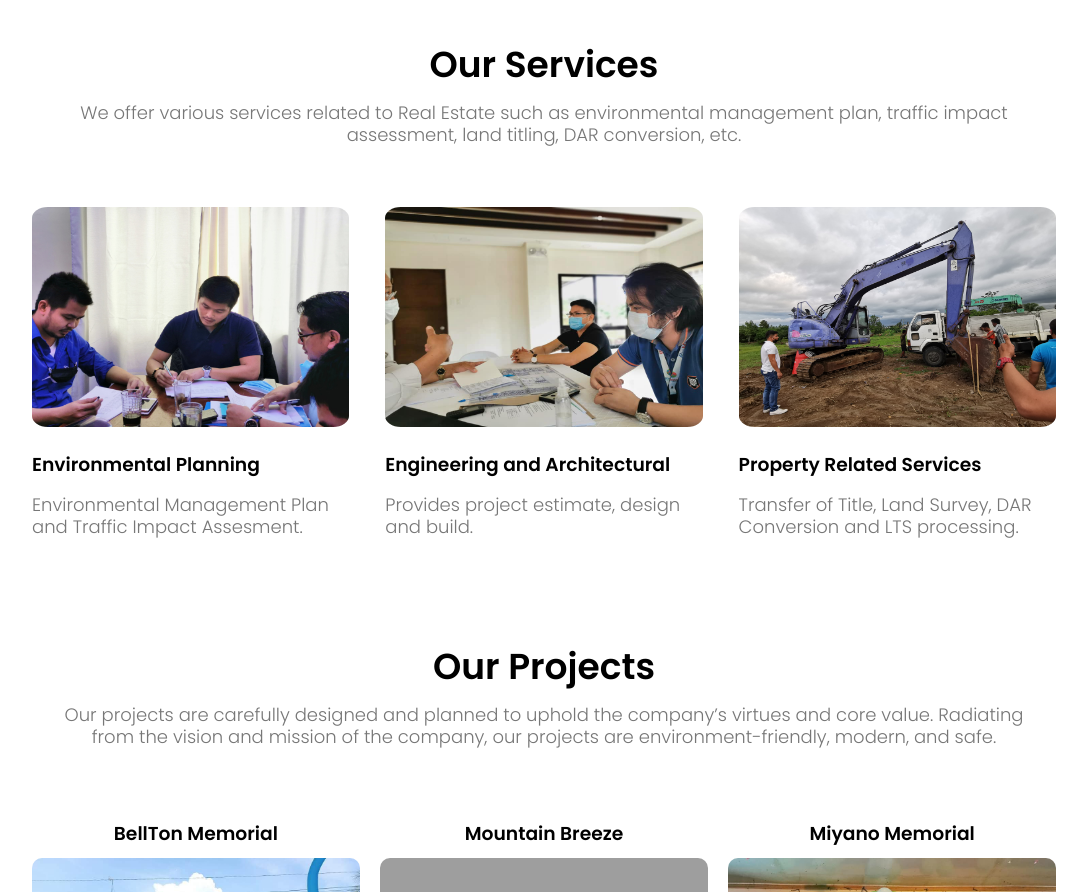
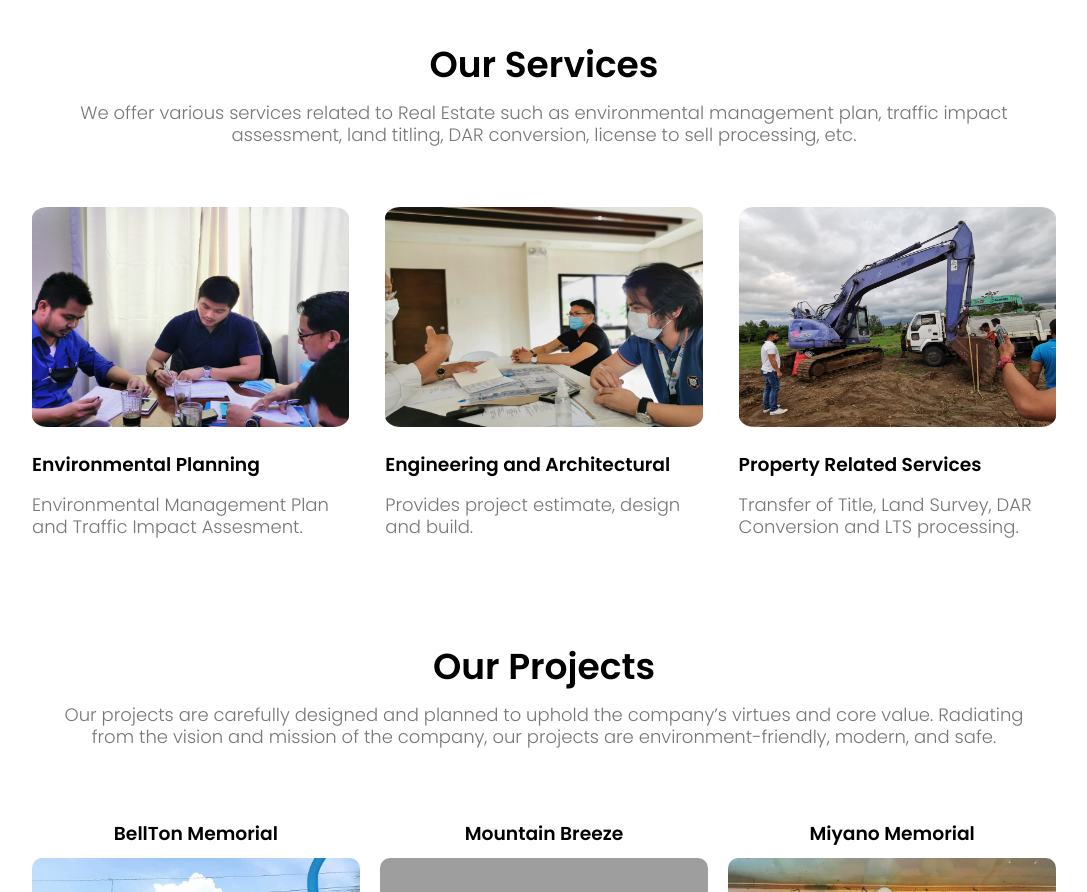
Before and after one commit to Jimzon/goldendreams, a plain HTML site: page about.html in a window 1280 px wide. Shown: the part 960-1852 px from the top of the page, without its empty margins (96-1183 px from the left). Drawn offline with Linux system fonts and the light colour scheme; grey boxes are pictures that could not be loaded.

Commit message:
Add files via upload

```diff
--- a/about.html
+++ b/about.html
@@ -49,7 +49,7 @@
   <!----SERVICES----->
 <section class="services">
     <h1>Our Services</h1>
-    <p>We offer various services related to Real Estate such as environmental management plan, traffic impact assessment, land titling, DAR conversion, etc. </p>
+    <p>We offer various services related to Real Estate such as environmental management plan, traffic impact assessment, land titling, DAR conversion, license to sell processing, etc. </p>
 
     <div class="row">
         <div class="services-col">
```
Also changed, not shown: canillo-realty.html (+1 -1 lines), index.html (+1 -1 lines).
